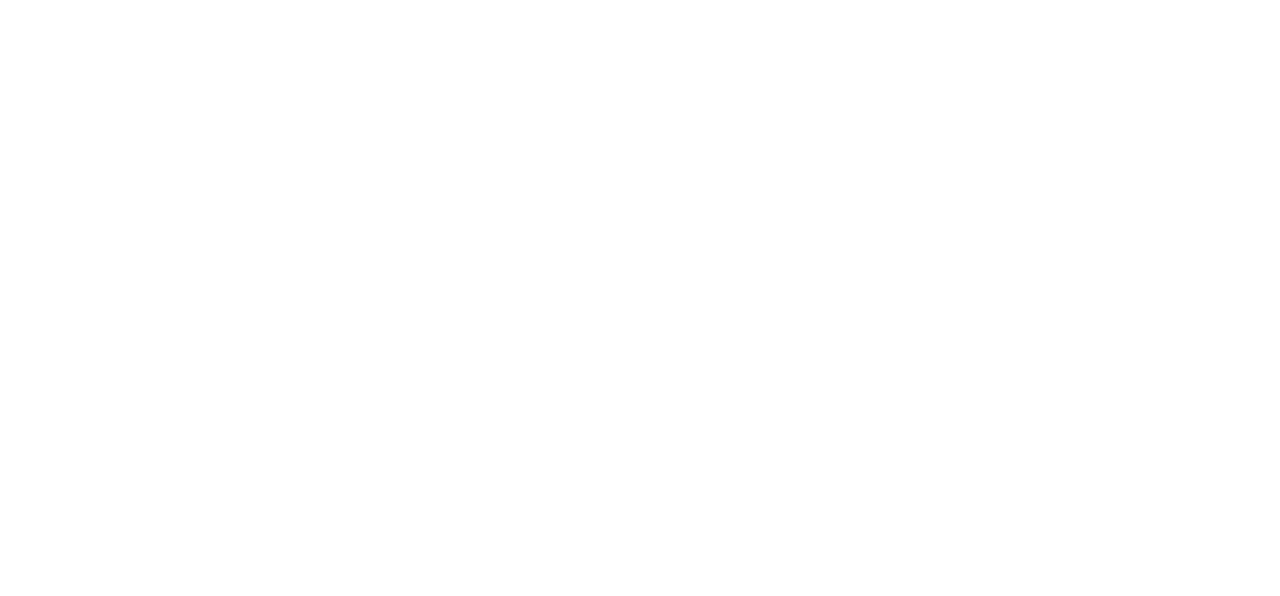
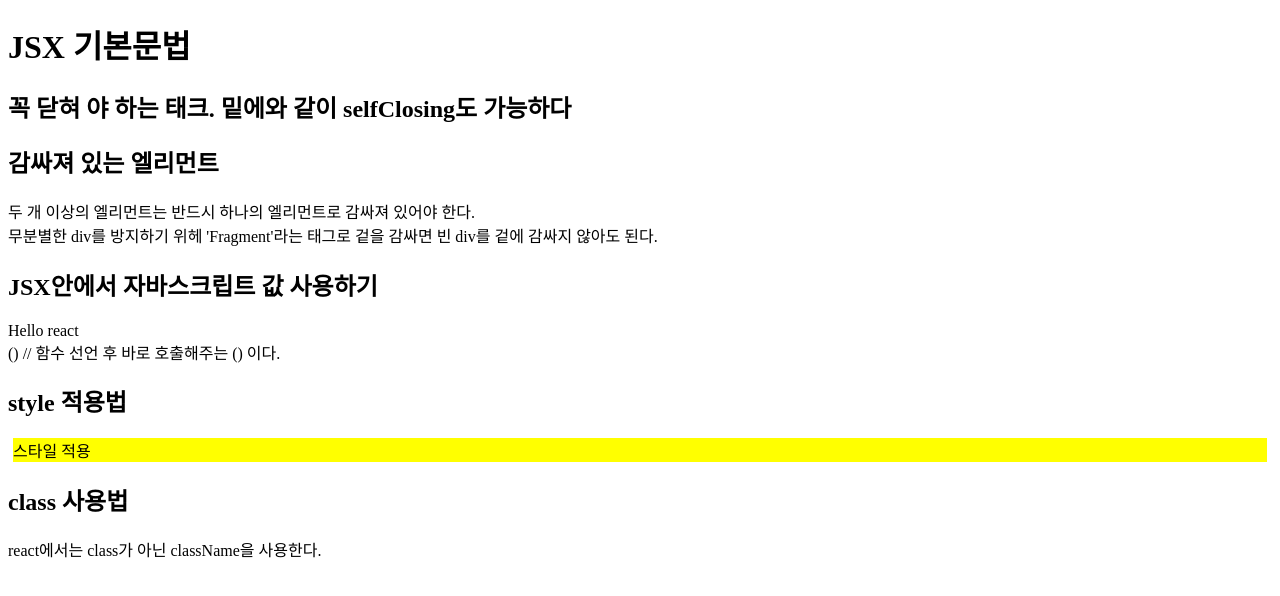
Before and after one commit to Yoon-CH/React-Study, a React (Create React App) app: page / in a window 1280 px wide. Shown: the top 596 px of the page. Built offline with nearby package versions, Linux system fonts and the light colour scheme.

Commit message:
✨ JSX 기본 문법 내용 정리

```diff
--- /dev/null
+++ b/src/Pages/React/BasicJSX.jsx
@@ -0,0 +1,43 @@
+import React from 'react';
+import styled from 'styled-components';
+
+function BasicJSX() {
+  const name = 'react';
+  const style = {
+    //css 스타일을 입힐 때는 객체 형태를 사용한다.
+    backgroundColor: 'yellow',
+    margin: '5px',
+  };
+
+  return (
+    <>
+      <Main>JSX 기본문법</Main>
+      <h2>꼭 닫혀 야 하는 태크. 밑에와 같이 selfClosing도 가능하다</h2>
+      <div />
+      <h2>감싸져 있는 엘리먼트</h2>
+      <div>
+        두 개 이상의 엘리먼트는 반드시 하나의 엘리먼트로 감싸져 있어야 한다.
+      </div>
+      <div>
+        무분별한 div를 방지하기 위헤 'Fragment'라는 태그로 겉을 감싸면 빈 div를
+        겉에 감싸지 않아도 된다.
+      </div>
+      <h2>JSX안에서 자바스크립트 값 사용하기</h2>
+      <div>Hello {name}</div>
+      <div>
+        {function () {
+          if (name === 'react') return <div>정답입니당~</div>;
+        }}
+        () // 함수 선언 후 바로 호출해주는 () 이다.
+      </div>
+      <h2>style 적용법</h2>
+      <div style={style}>스타일 적용</div>
+      <h2>class 사용법</h2>
+      <div>react에서는 class가 아닌 className을 사용한다.</div>
+    </>
+  );
+}
+
+export default BasicJSX;
+
+const Main = styled.h1``;
--- a/src/Pages/ReactStudy.jsx
+++ b/src/Pages/ReactStudy.jsx
@@ -1,7 +1,12 @@
-import React from "react";
+import React from 'react';
+import BasicJSX from './React/BasicJSX';
 
 function ReactStudy() {
-  return <div></div>;
+  return (
+    <>
+      <BasicJSX />
+    </>
+  );
 }
 
 export default ReactStudy;
```
